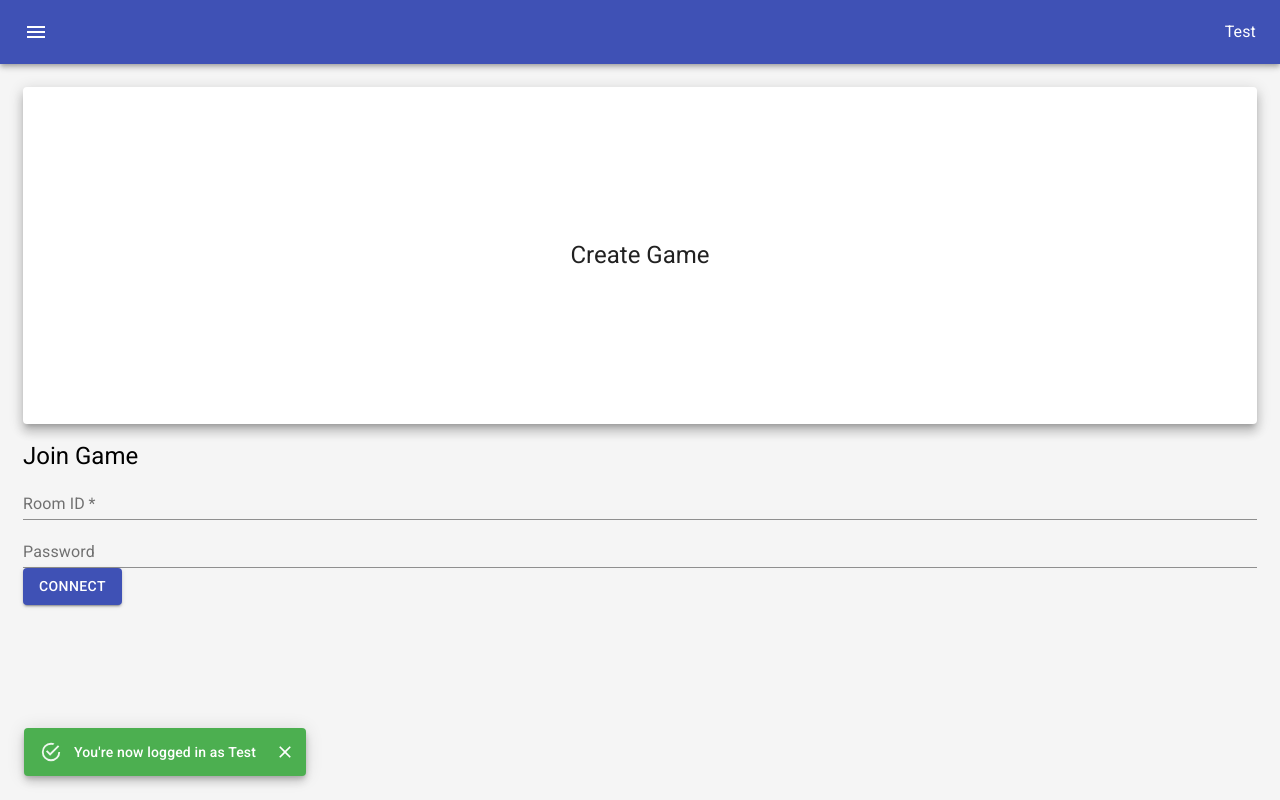
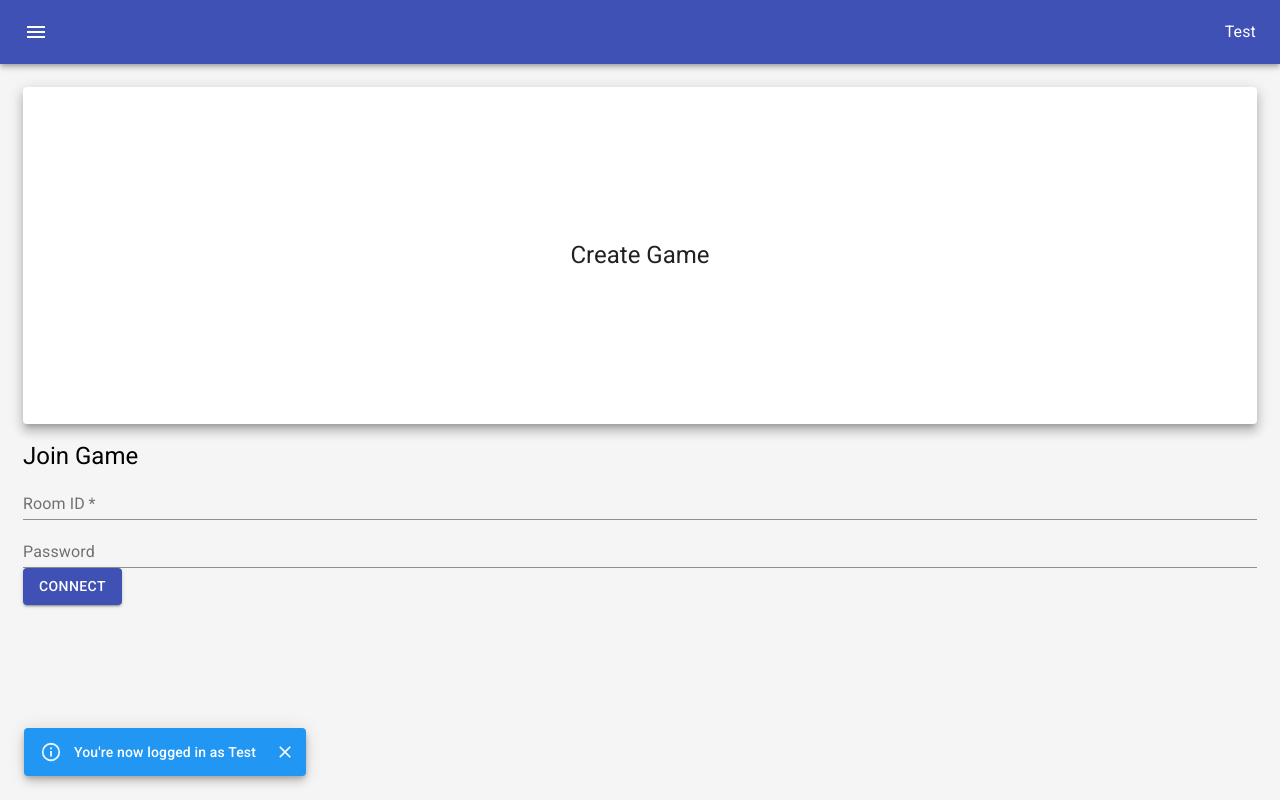
Before and after one commit to the-kwisatz-haderach/dune-companion, a React (Create React App) app in the folder packages/web/: page / in a window 1280 px wide. Both pictures are taken after a click on the button "LOGIN". Built offline with nearby package versions, Linux system fonts and the light colour scheme.

Commit message:
Set default snack type to info.

```diff
--- a/packages/web/src/contexts/SnackbarContext/SnackbarContext.tsx
+++ b/packages/web/src/contexts/SnackbarContext/SnackbarContext.tsx
@@ -79,7 +79,7 @@ export const SnackbarProvider: React.FC = ({ children }) => {
               elevation={6}
               variant="filled"
               onClose={handleClose}
-              severity={messageInfo?.type}
+              severity={messageInfo?.type ?? 'info'}
               className={classes.alert}
             >
               {messageInfo.message}
```
